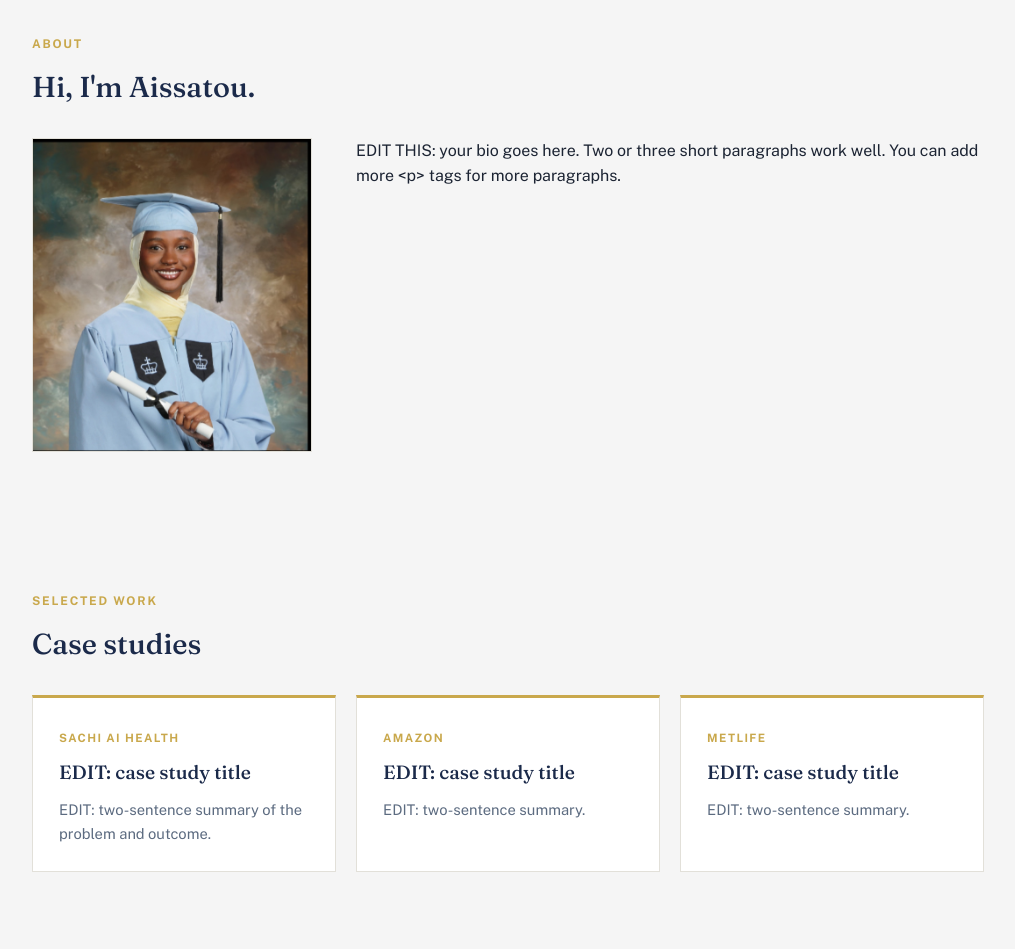
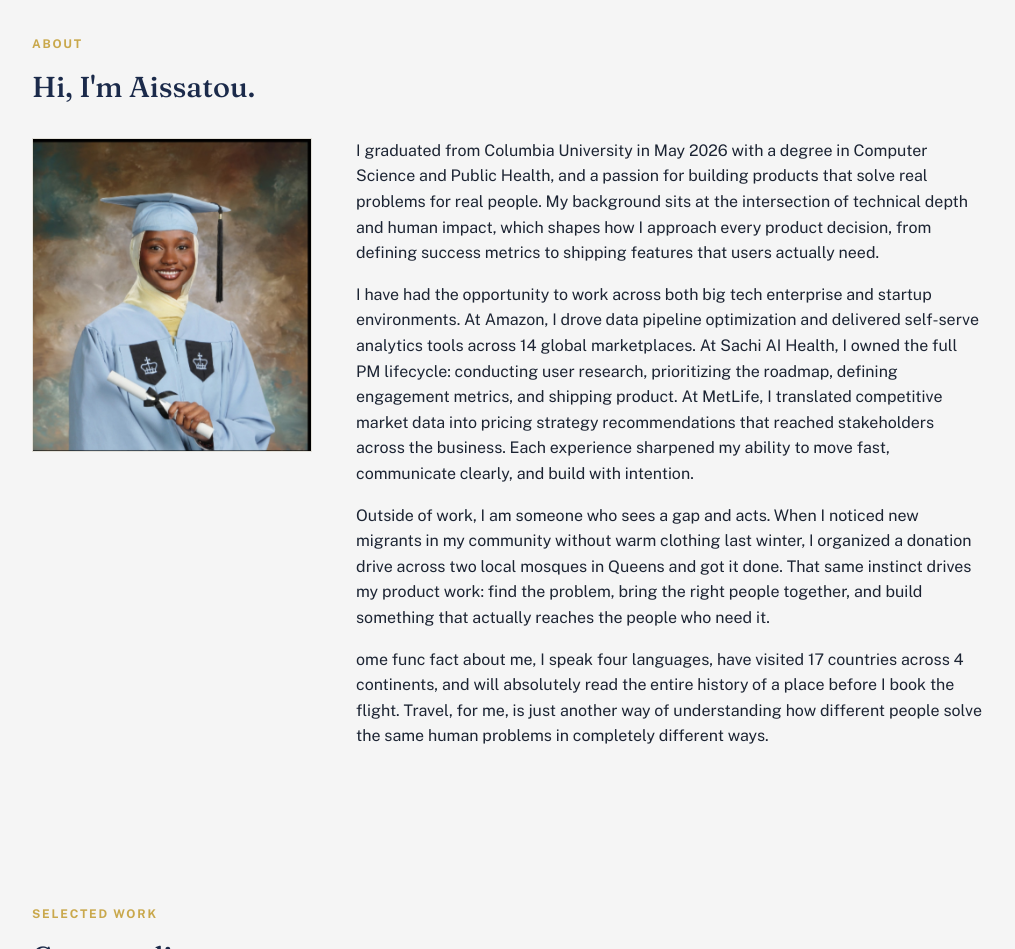
Before and after one commit to Aisa-hub/pm-portfolio, a plain HTML site: page index.html in a window 1280 px wide. Shown: the part 640-1589 px from the top of the page, without its empty margins (132-1147 px from the left). Drawn offline with nearby package versions, Linux system fonts and the light colour scheme.

Commit message:
Update index.html
Bio added

```diff
--- a/index.html
+++ b/index.html
@@ -194,7 +194,10 @@
       <div class="about-grid">
         <img class="about-photo" src="grad_1.jpg" alt="Aissatou Diallo at her Columbia graduation" />
         <div>
-          <p>EDIT THIS: your bio goes here. Two or three short paragraphs work well. You can add more &lt;p&gt; tags for more paragraphs.</p>
+          <p> I graduated from Columbia University in May 2026 with a degree in Computer Science and Public Health, and a passion for building products that solve real problems for real people. My background sits at the intersection of technical depth and human impact, which shapes how I approach every product decision, from defining success metrics to shipping features that users actually need.</p>
+          <p> I have had the opportunity to work across both big tech enterprise and startup environments. At Amazon, I drove data pipeline optimization and delivered self-serve analytics tools across 14 global marketplaces. At Sachi AI Health, I owned the full PM lifecycle: conducting user research, prioritizing the roadmap, defining engagement metrics, and shipping product. At MetLife, I translated competitive market data into pricing strategy recommendations that reached stakeholders across the business. Each experience sharpened my ability to move fast, communicate clearly, and build with intention.</p>
+          <p> Outside of work, I am someone who sees a gap and acts. When I noticed new migrants in my community without warm clothing last winter, I organized a donation drive across two local mosques in Queens and got it done. That same instinct drives my product work: find the problem, bring the right people together, and build something that actually reaches the people who need it.  </p>
+          <p> ome func fact about me, I speak four languages, have visited 17 countries across 4 continents, and will absolutely read the entire history of a place before I book the flight. Travel, for me, is just another way of understanding how different people solve the same human problems in completely different ways.</p>
         </div>
       </div>
     </div>
```
